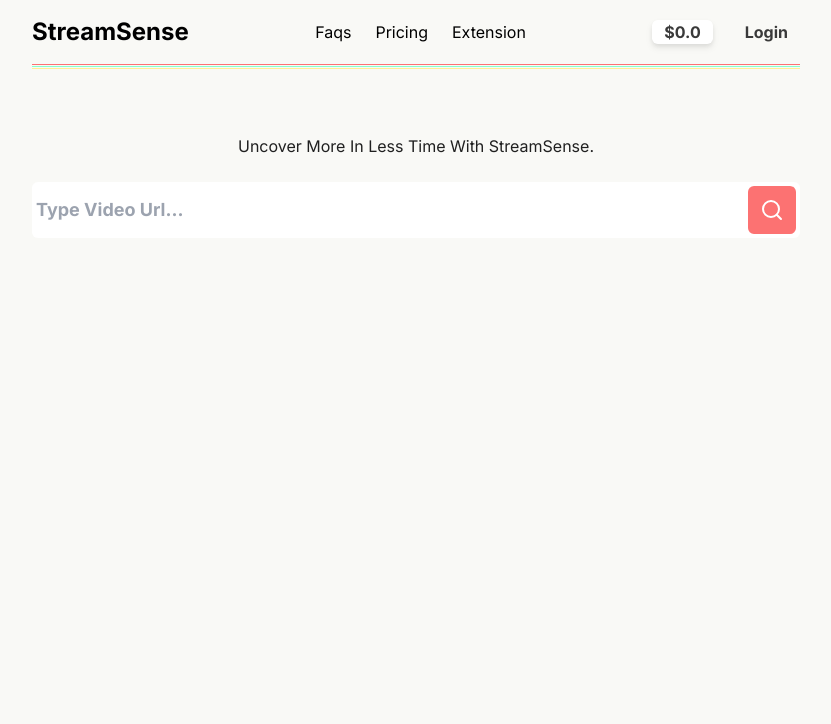
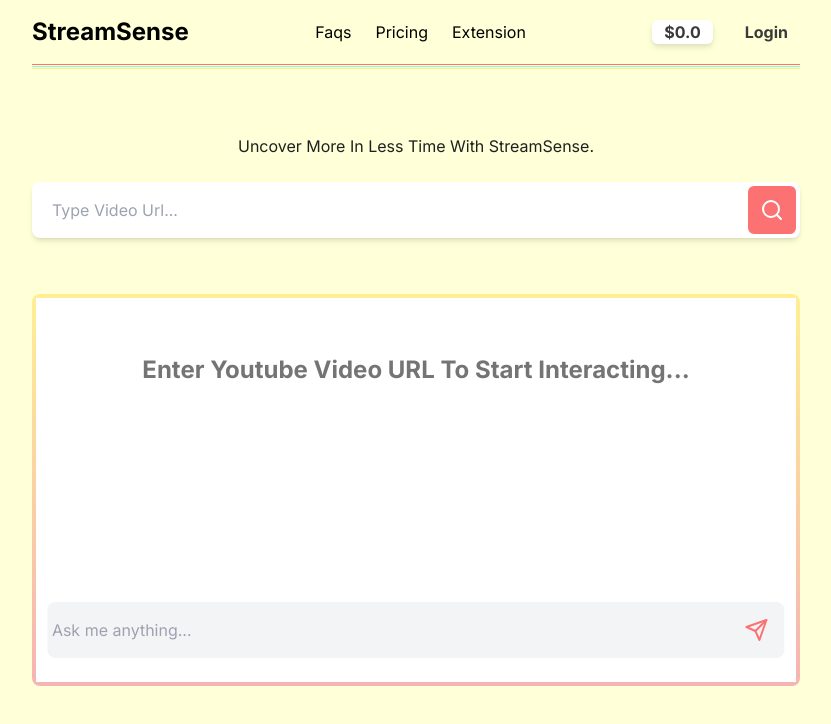
Before and after one commit to sandeep-chahal/project_streamsense_client, a React (Vite) app: page / in a window 1280 px wide. Shown: the top 724 px of the page, without its empty margins (224-1055 px from the left). Built offline with nearby package versions, Linux system fonts and the light colour scheme.

Commit message:
created a basic conversation component

```diff
--- a/src/App.tsx
+++ b/src/App.tsx
@@ -1,3 +1,4 @@
+import Conversation from "./components/Conversation";
 import Nav from "./components/Nav";
 import VideoUrlInput from "./components/VideoUrlInput";
 
@@ -9,6 +10,7 @@
 				Uncover More In Less Time With StreamSense.
 			</p>
 			<VideoUrlInput />
+			<Conversation />
 		</div>
 	);
 }
--- /dev/null
+++ b/src/components/Conversation.tsx
@@ -0,0 +1,39 @@
+import { useStore } from "../context/main";
+import { SendIcon } from "lucide-react";
+
+const Conversation = () => {
+	const { conversation, setConversation, videoId } = useStore();
+	return (
+		<div className="mx-64 mt-14 rounded-lg p-1 bg-gradient-to-b from-yellow to-red2">
+			<div className="bg-white">
+				<div className="w-[97%] mx-auto rounded-xl relative">
+					<div className="h-96 px-8 py-4">
+						{videoId ? (
+							conversation.length ? null : (
+								<div className="text-center mt-10 font-bold text-2xl text-black2 opacity-70">
+									ASK ME SOMETHING...
+								</div>
+							)
+						) : (
+							<div className="text-center mt-10 font-bold text-2xl text-black2 opacity-70">
+								Enter Youtube Video URL To Start Interacting...
+							</div>
+						)}
+					</div>
+					<div className="bg-gray-100 rounded-lg flex justify-evenly absolute bottom-6 w-full c-center">
+						<input
+							className="py-4 bg-gray-100 rounded-lg w-11/12"
+							placeholder="Ask me anything..."
+							disabled={!videoId}
+						/>
+						<button className="p-3" disabled={!videoId}>
+							<SendIcon color="var(--color-red)" />
+						</button>
+					</div>
+				</div>
+			</div>
+		</div>
+	);
+};
+
+export default Conversation;
--- a/src/components/VideoUrlInput.tsx
+++ b/src/components/VideoUrlInput.tsx
@@ -21,9 +21,9 @@
 	};
 
 	return (
-		<div className="flex bg-white mx-64 mt-6 p-1 rounded-md">
+		<div className="flex bg-white mx-64 mt-6 p-1 rounded-lg shadow-md">
 			<input
-				className="w-full font-semibold text-black2 text-lg"
+				className="w-full text-black2 px-4  "
 				placeholder="Type Video Url..."
 				value={url}
 				onChange={(e) => setUrl(e.target.value)}
--- a/src/index.css
+++ b/src/index.css
@@ -4,8 +4,9 @@
 
 @layer base {
 	:root {
-		--color-primary: #f9f9f6;
+		--color-primary: #ffffd8;
 		--color-red: #fc7272;
+		--color-red2: #f6b3b3;
 		--color-black-1: #202020;
 		--color-black-2: #3a3a3a;
 		--color-yellow: #ffef94;
@@ -17,3 +18,9 @@
 	font-family: "Inter", sans-serif;
 	background: var(--color-primary);
 }
+
+/* absolute center item */
+.c-center {
+	left: 50%;
+	transform: translateX(-50%);
+}
--- a/tailwind.config.js
+++ b/tailwind.config.js
@@ -6,6 +6,7 @@
 			colors: {
 				primary: "var(--color-primary)",
 				red: "var(--color-red)",
+				red2: "var(--color-red2)",
 				black1: "var(--color-black-1)",
 				black2: "var(--color-black-2)",
 				yellow: "var(--color-yellow)",
```
